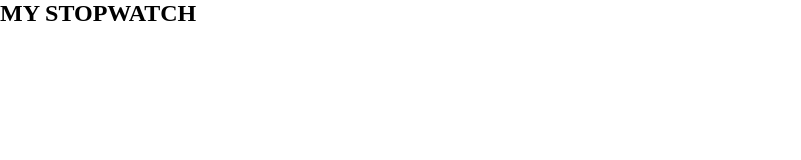
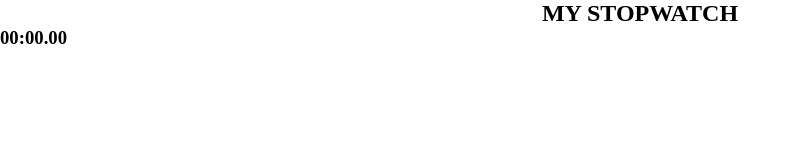
Before and after one commit to GentleMizt/JS-Calculator, a plain HTML site: page index.html in a window 1280 px wide. Shown: the whole page, without its empty margins (0-801 px from the left). Drawn offline with Linux system fonts and the light colour scheme.

Commit message:
progress

```diff
--- a/index.html
+++ b/index.html
@@ -12,6 +12,9 @@
         <div>
             <h2>MY STOPWATCH</h2>
         </div>
+        <div class="timers">
+            <h3>00:00.00</h3>
+        </div>
     </main>
 </body>
 </html>
--- a/style.css
+++ b/style.css
@@ -3,3 +3,6 @@
     margin: 0;
     box-sizing: border-box;
 }
+main div h2{
+    text-align: center;
+}
```
